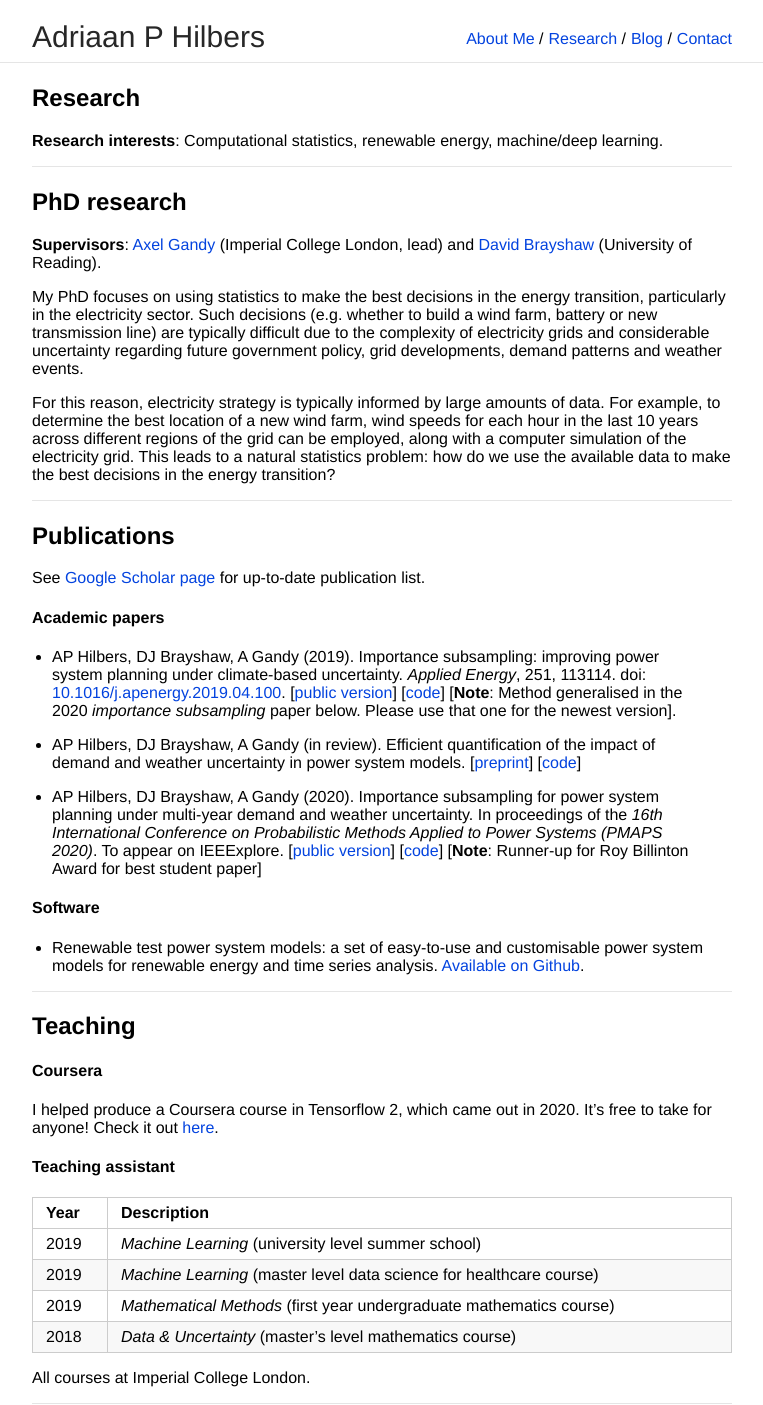
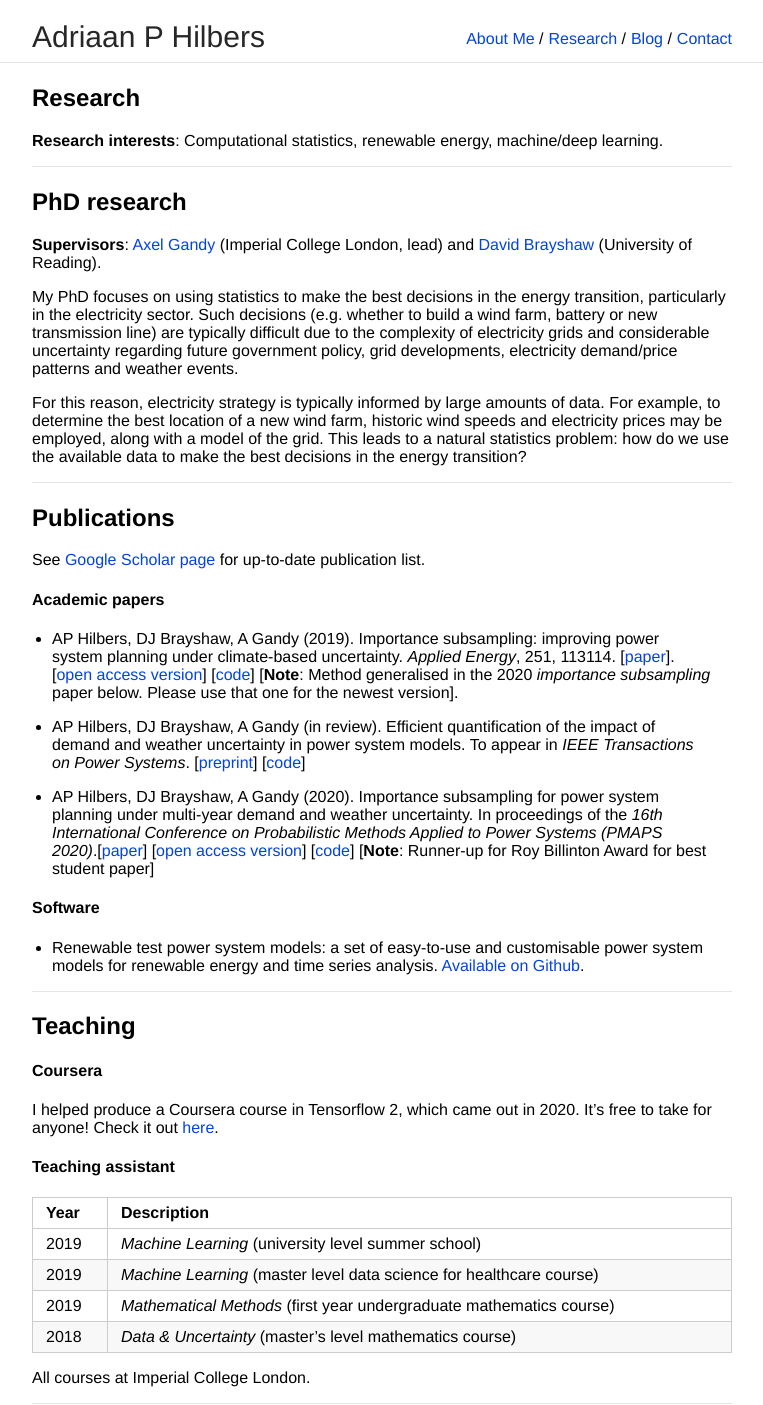
Before and after one commit to ahilbers/ahilbers.github.io, a Jekyll site: the page built from research.md, in a window 1280 px wide. Shown: the whole page, without its empty margins (258-1021 px from the left). Built offline with Jekyll 4.4.1, drawn with Linux system fonts in a browser that asks for light colours; our own code applies the rules of GitHub Pages for plain Markdown files.

Commit message:
update research

```diff
--- a/research.md
+++ b/research.md
@@ -16,9 +16,9 @@ is_contact: false
 
 **Supervisors**: [Axel Gandy](http://wwwf.imperial.ac.uk/~agandy/) (Imperial College London, lead) and [David Brayshaw](https://research.reading.ac.uk/meteorology/people/david-brayshaw/) (University of Reading).
 
-My PhD focuses on using statistics to make the best decisions in the energy transition, particularly in the electricity sector. Such decisions (e.g. whether to build a wind farm, battery or new transmission line) are typically difficult due to the complexity of electricity grids and considerable uncertainty regarding future government policy, grid developments, demand patterns and weather events.
+My PhD focuses on using statistics to make the best decisions in the energy transition, particularly in the electricity sector. Such decisions (e.g. whether to build a wind farm, battery or new transmission line) are typically difficult due to the complexity of electricity grids and considerable uncertainty regarding future government policy, grid developments, electricity demand/price patterns and weather events.
 
-For this reason, electricity strategy is typically informed by large amounts of data. For example, to determine the best location of a new wind farm, wind speeds for each hour in the last 10 years across different regions of the grid can be employed, along with a computer simulation of the electricity grid. This leads to a natural statistics problem: how do we use the available data to make the best decisions in the energy transition?
+For this reason, electricity strategy is typically informed by large amounts of data. For example, to determine the best location of a new wind farm, historic wind speeds and electricity prices may be employed, along with a model of the grid. This leads to a natural statistics problem: how do we use the available data to make the best decisions in the energy transition?
 
 
 ---
@@ -30,11 +30,11 @@ See [Google Scholar page](https://scholar.google.com/citations?user=SqSbcwQAAAAJ
 
 #### Academic papers
 
-* AP Hilbers, DJ Brayshaw, A Gandy (2019). Importance subsampling: improving power system planning under climate-based uncertainty. *Applied Energy*, 251, 113114. doi: [10.1016/j.apenergy.2019.04.100](https://doi.org/10.1016/j.apenergy.2019.04.110). [[public version](https://arxiv.org/abs/1903.10916)] [[code](https://github.com/ahilbers/importance_subsampling)] [**Note**: Method generalised in the 2020 *importance subsampling* paper below. Please use that one for the newest version].
+* AP Hilbers, DJ Brayshaw, A Gandy (2019). Importance subsampling: improving power system planning under climate-based uncertainty. *Applied Energy*, 251, 113114. [[paper](https://doi.org/10.1016/j.apenergy.2019.04.110)]. [[open access version](https://arxiv.org/abs/1903.10916)] [[code](https://github.com/ahilbers/importance_subsampling)] [**Note**: Method generalised in the 2020 *importance subsampling* paper below. Please use that one for the newest version].
 
-* AP Hilbers, DJ Brayshaw, A Gandy (in review). Efficient quantification of the impact of demand and weather uncertainty in power system models. [[preprint](https://arxiv.org/abs/1912.10326)] [[code](https://github.com/ahilbers/2020_bootstrap_uncertainty_quantification)]
+* AP Hilbers, DJ Brayshaw, A Gandy (in review). Efficient quantification of the impact of demand and weather uncertainty in power system models. To appear in *IEEE Transactions on Power Systems*. [[preprint](https://arxiv.org/abs/1912.10326)] [[code](https://github.com/ahilbers/2020_bootstrap_uncertainty_quantification)]
 
-* AP Hilbers, DJ Brayshaw, A Gandy (2020). Importance subsampling for power system planning under multi-year demand and weather uncertainty. In proceedings of the *16th International Conference on Probabilistic Methods Applied to Power Systems (PMAPS 2020)*. To appear on IEEExplore. [[public version](https://arxiv.org/abs/2008.10300)] [[code](https://github.com/ahilbers/importance_subsampling)] [**Note**: Runner-up for Roy Billinton Award for best student paper]
+* AP Hilbers, DJ Brayshaw, A Gandy (2020). Importance subsampling for power system planning under multi-year demand and weather uncertainty. In proceedings of the *16th International Conference on Probabilistic Methods Applied to Power Systems (PMAPS 2020)*.[[paper](https://doi.org/10.1109/PMAPS47429.2020.9183591)] [[open access version](https://arxiv.org/abs/2008.10300)] [[code](https://github.com/ahilbers/importance_subsampling)] [**Note**: Runner-up for Roy Billinton Award for best student paper]
 
 
 
```
